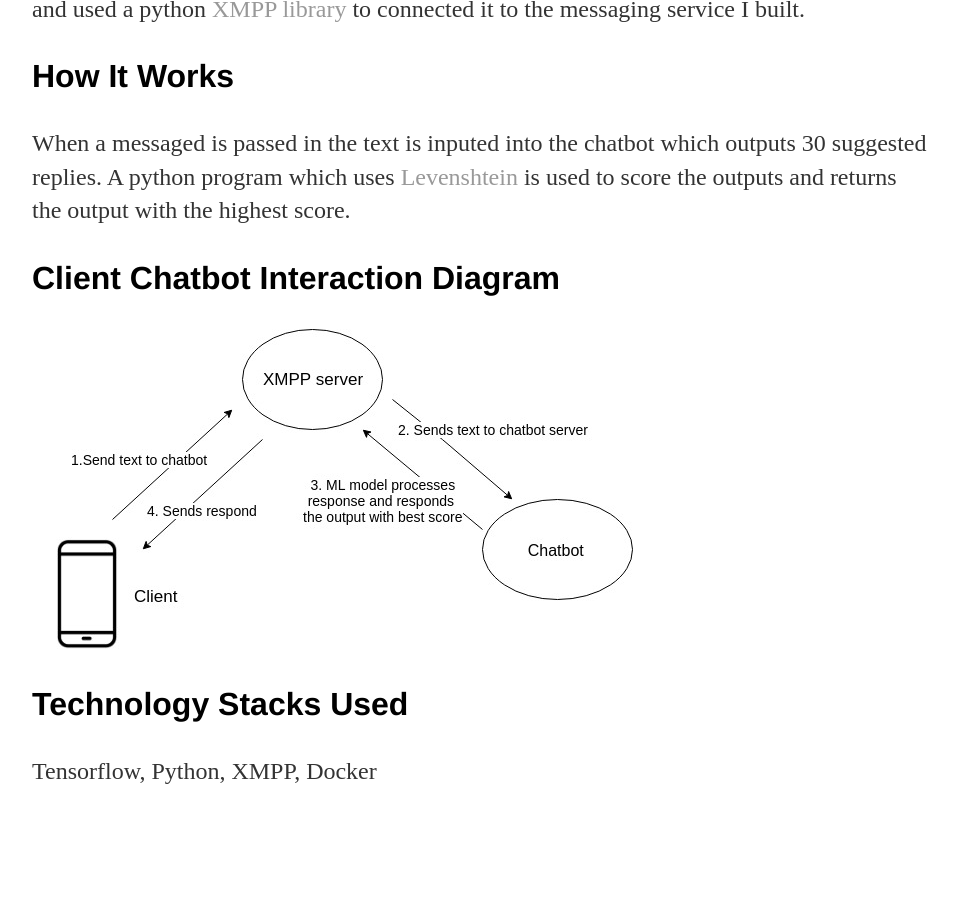
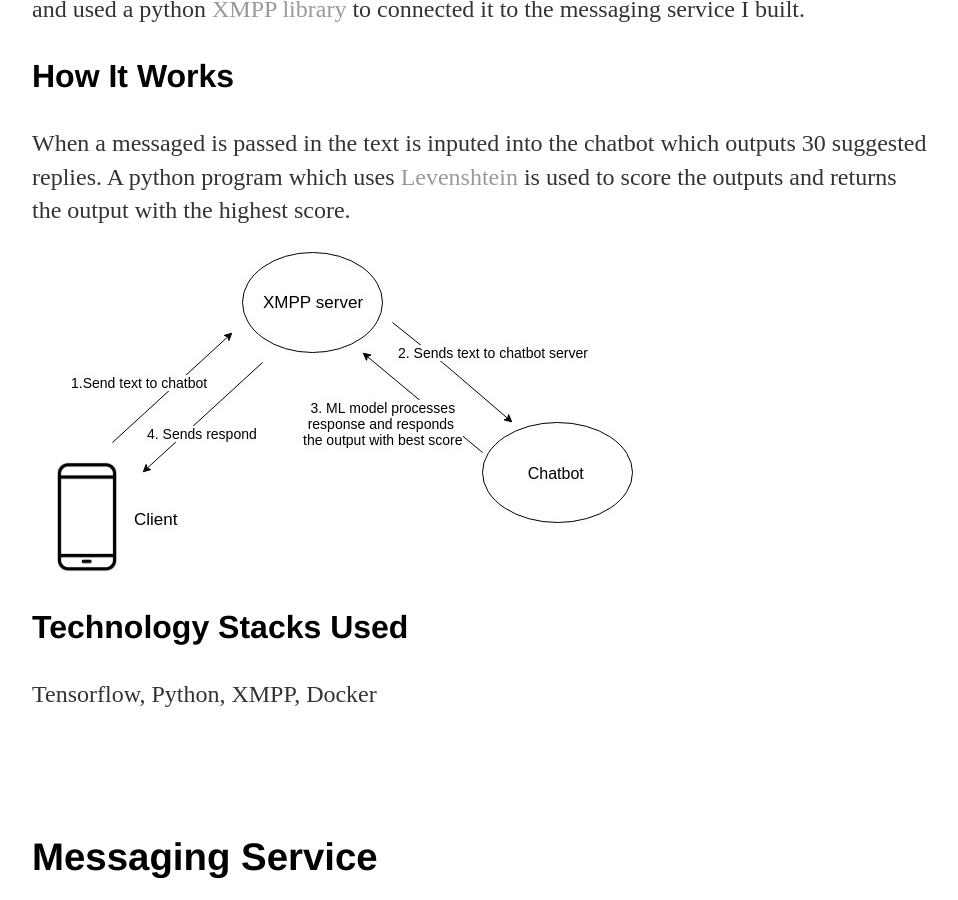
Before and after one commit to jcho7022/jcho7022.github.io, a Jekyll site: the page built from projects/chatbot/index.html, in a window 1280 px wide and 900 px high, scrolled down 1378 px. Shown: the whole window, without its empty margins (160-1118 px from the left). Built offline with Jekyll 4.4.1, drawn with Linux system fonts in a browser that asks for light colours.

Commit message:
Update index.html

```diff
--- a/projects/chatbot/index.html
+++ b/projects/chatbot/index.html
@@ -19,7 +19,6 @@
 <p>When a messaged is passed in the text is inputed into the chatbot which outputs 30 suggested replies.
 A python program which uses <a href="https://pypi.org/project/python-Levenshtein/">Levenshtein</a>
 is used to score the outputs and returns the output with the highest score.</p>
-<h3>Client Chatbot Interaction Diagram</h3>
 <img src="chatbot_client_interaction_diagram.jpg" alt="interaction diagram">
 <h3>Technology Stacks Used</h3>
 <p>Tensorflow, Python, XMPP, Docker</p>
```
